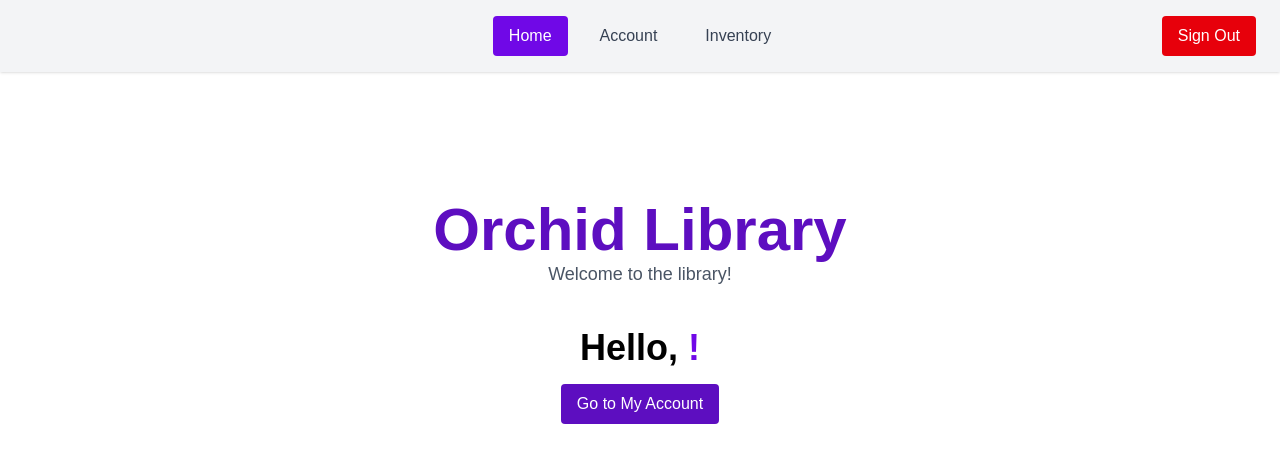
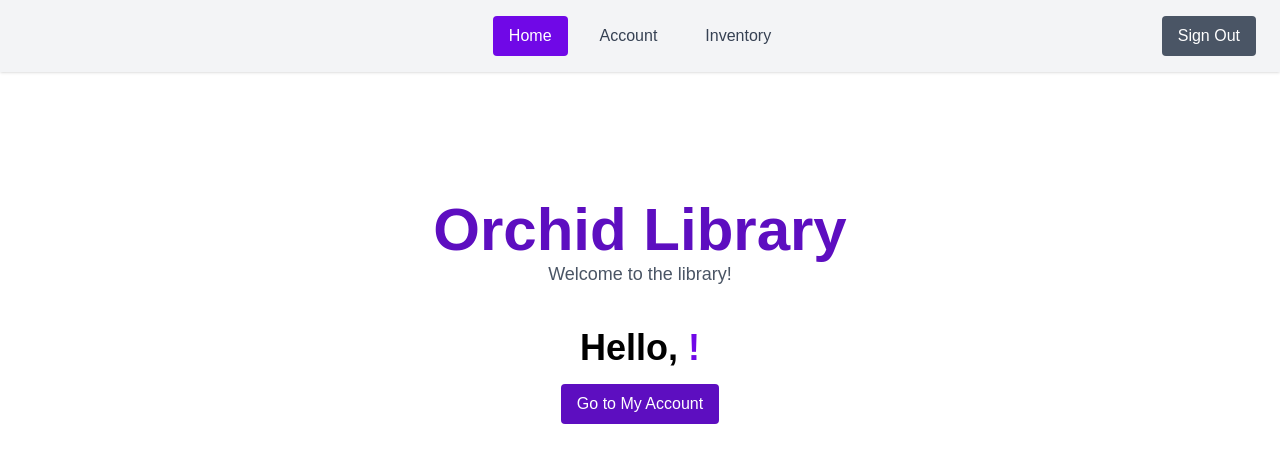
Before and after one commit to combs-a/447-orchid, a Next.js app in the folder library/: page / in a window 1280 px wide. Shown: the top 462 px of the page. Built offline with nearby package versions, Linux system fonts and the light colour scheme; sample sign-in values are in the browser's storage.

Commit message:
change color of sign out for distinction

```diff
--- a/library/src/components/Navigator.tsx
+++ b/library/src/components/Navigator.tsx
@@ -45,7 +45,7 @@ export default function Navigator({ user, setUser }: NavigatorProps) {
             setUser(null);
             router.push('/');
           }}
-          className="absolute right-6 bg-red-600 text-white px-4 py-2 rounded hover:bg-red-500 transition"
+          className="absolute right-6 bg-gray-600 text-white px-4 py-2 rounded hover:bg-gray-500 transition"
         >
           Sign Out
         </button>
```
